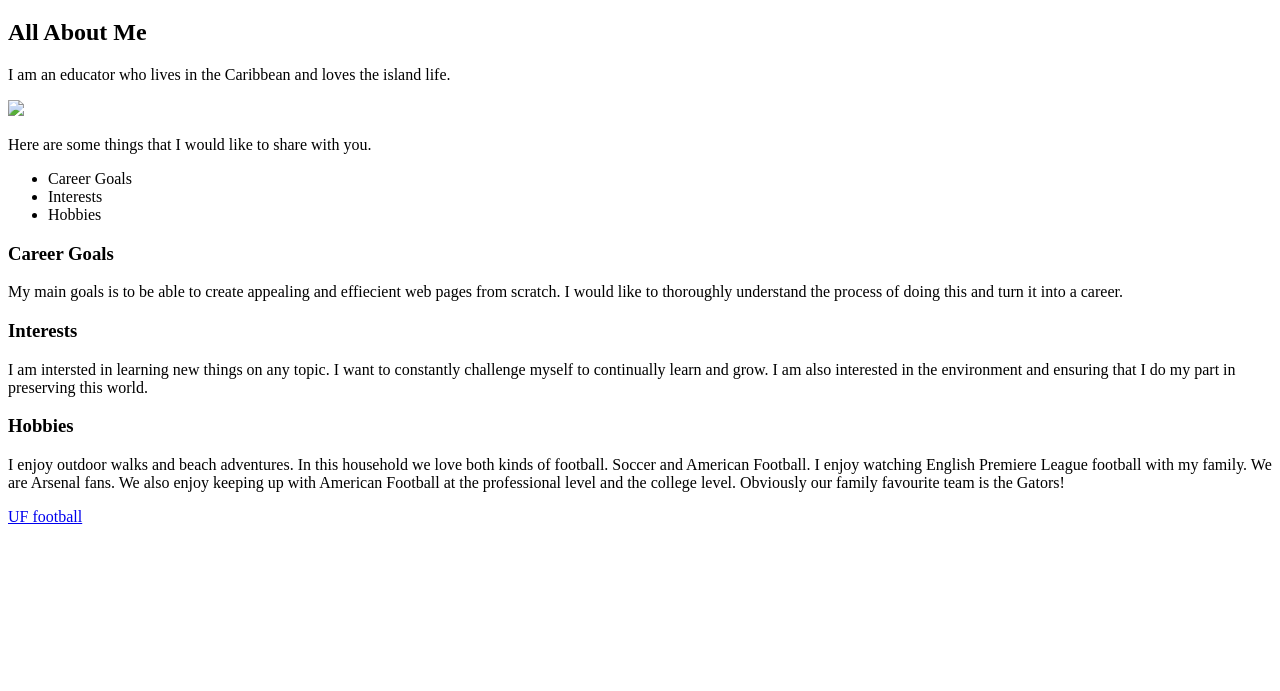
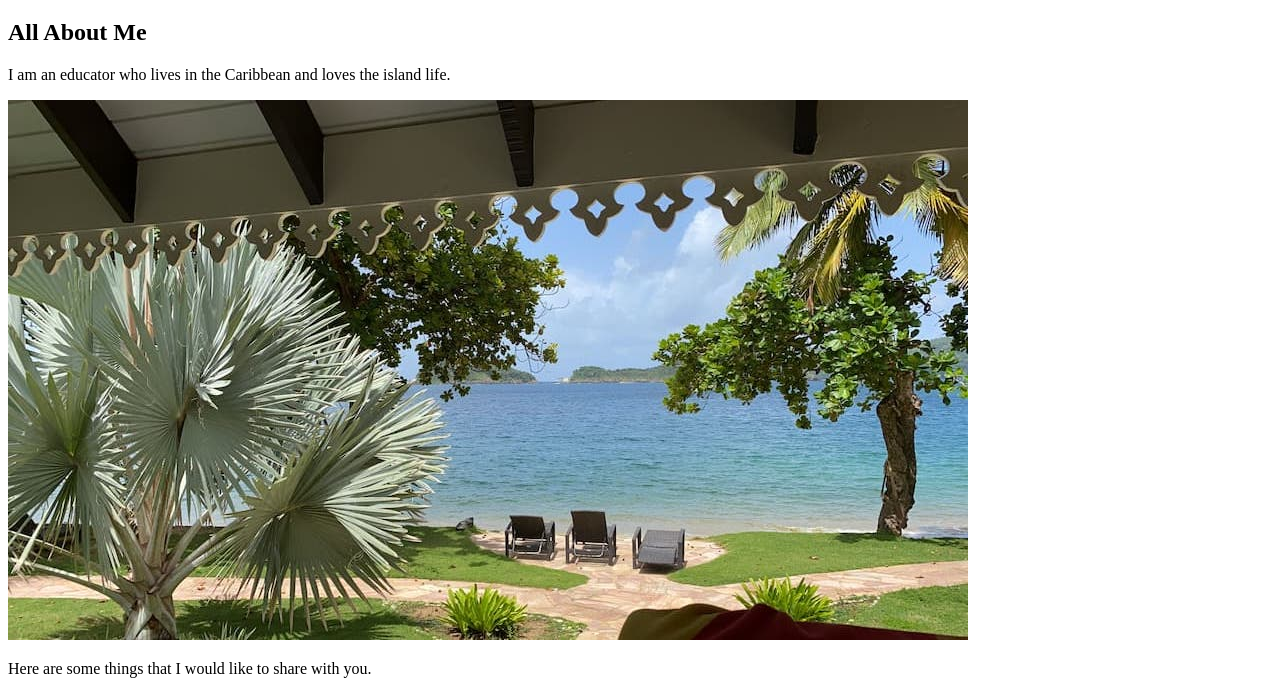
Before and after one commit to gwengibbes/m2-hw2-gibbes-gwen, a plain HTML site: page index.html in a window 1280 px wide. Shown: the part 61-752 px from the top of the page. Drawn offline with Linux system fonts and the light colour scheme.

Commit message:
update island picture

```diff
--- a/index.html
+++ b/index.html
@@ -8,7 +8,7 @@
         <h1>Gwen Gibbes</h1>
         <h2>All About Me</h2>
         <p> I am an educator who lives in the Caribbean and loves the island life.</p>
-        <img src="desktop/Bluewaters.jpg">
+        <img src= "Bluewaters.jpg">
         <p>Here are some things that I would like to share with you.</p>
         <ul>
             <li>Career Goals</li>
```
